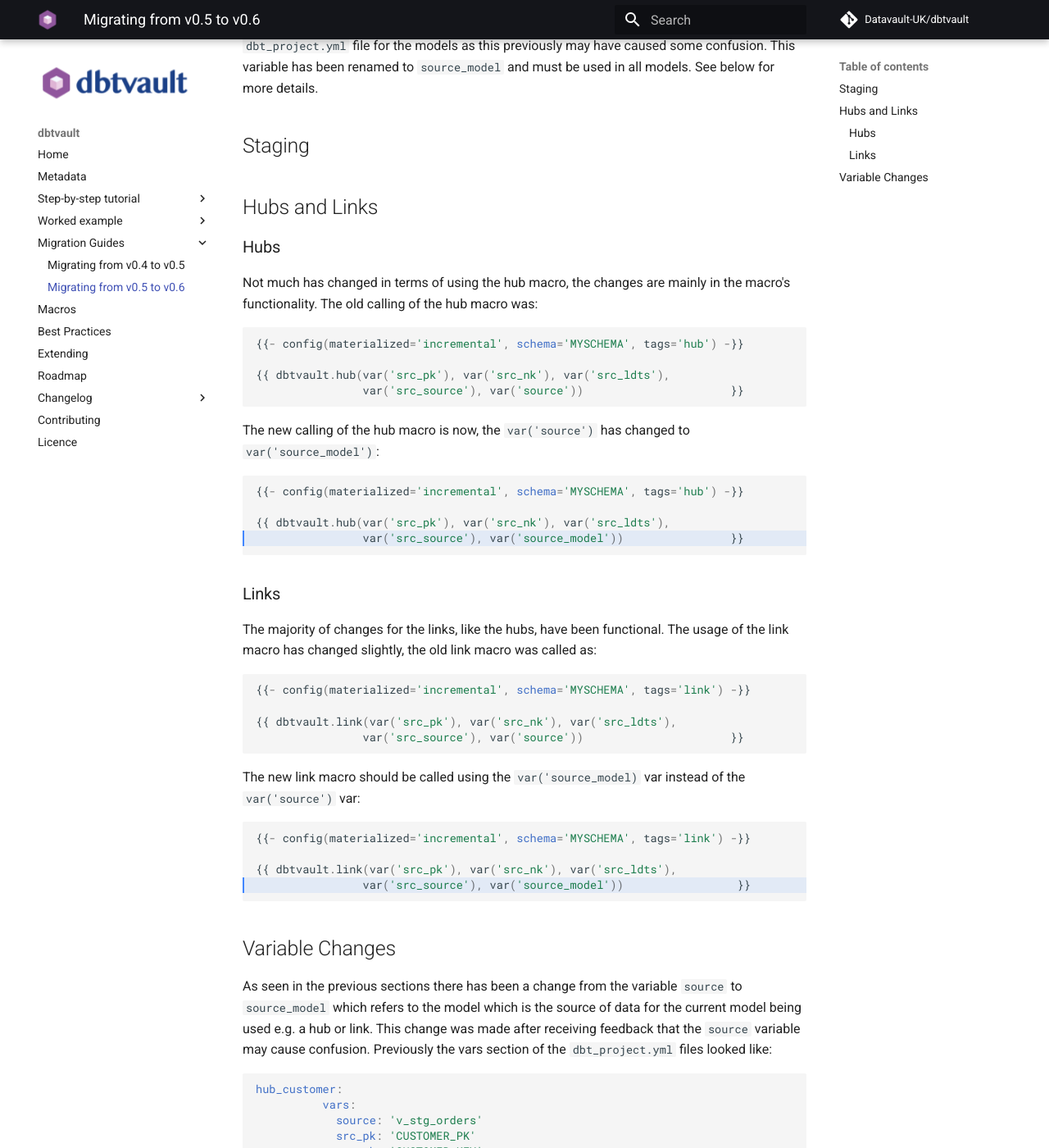
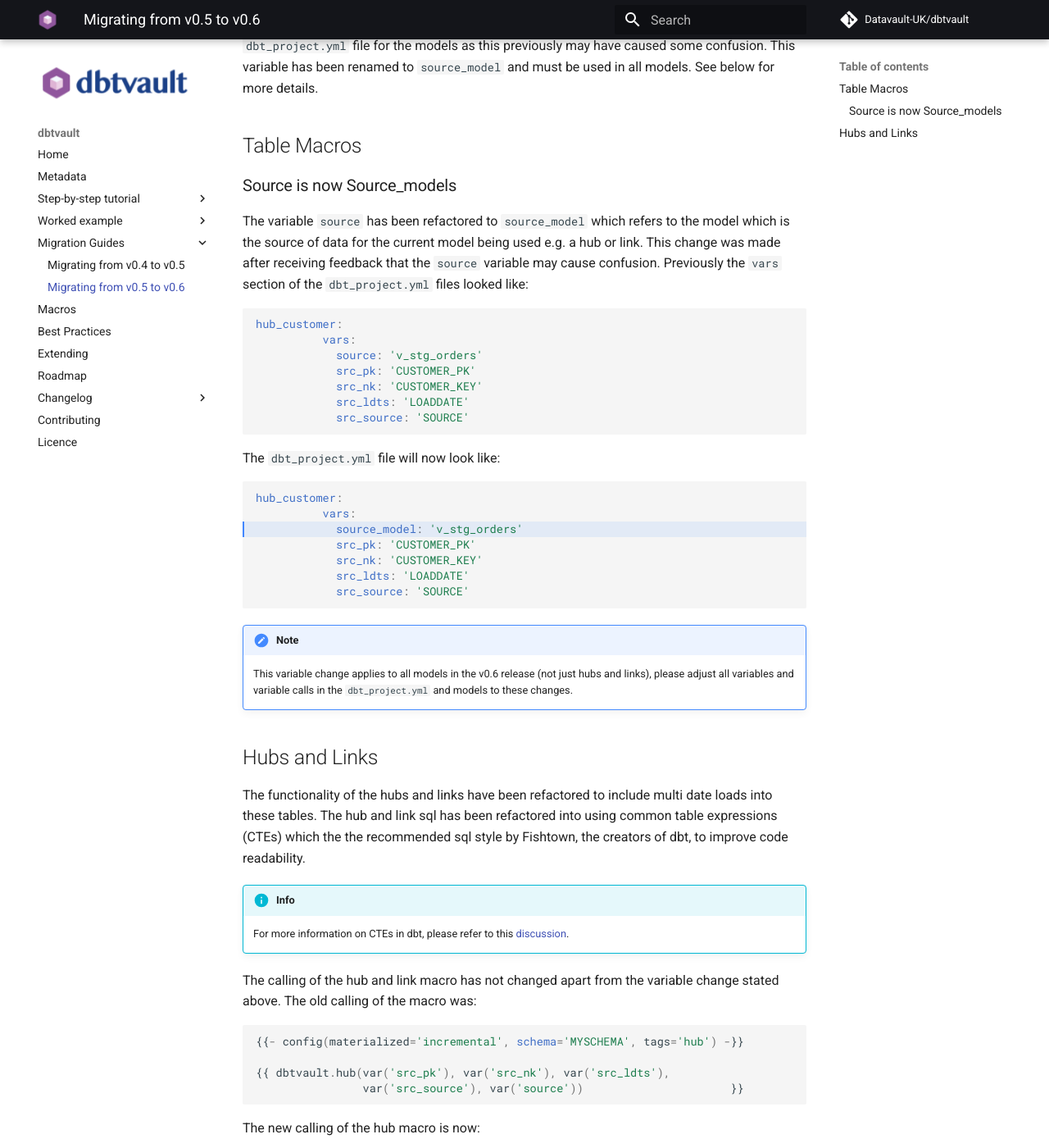
Before and after one commit to Datavault-UK/automate-dv-docs, an MkDocs documentation site: the page built from docs/migration_guides/migrating_v0.5_v0.6.md, in a window 1280 px wide and 1400 px high, scrolled down 213 px. Shown: the whole window at 82% size. Built offline with MkDocs 1.6.1 and Material for MkDocs 9.7.7, drawn with Linux system fonts in a browser that asks for light colours; comment, search, counter and statistics services are not loaded; some of the changed text lies outside the part shown.

Commit message:
Updated migration docs and layout.
Changed the layout of the migration docs and added some more info regarding the CTEs and the sql refactoring.

````diff
--- a/docs/migration_guides/migrating_v0.5_v0.6.md
+++ b/docs/migration_guides/migrating_v0.5_v0.6.md
@@ -6,55 +6,13 @@ included the functionality of multi date loading. How you stage the your data ha
 ```dbt_project.yml``` file for the models as this previously may have caused some confusion.
 This variable has been renamed to ```source_model``` and must be used in all models. See below for more details.
 
-## Staging
+## Table Macros
 
-## Hubs and Links
+### Source is now Source_models
 
-### Hubs
-
-Not much has changed in terms of using the hub macro, the changes are mainly in the macro's functionality. The old
-calling of the hub macro was:
-
-```sql
-{{- config(materialized='incremental', schema='MYSCHEMA', tags='hub') -}}
-
-{{ dbtvault.hub(var('src_pk'), var('src_nk'), var('src_ldts'),
-                var('src_source'), var('source'))                      }}
-```
-The new calling of the hub macro is now, the ```var('source')``` has changed to ```var('source_model')```:
-```sql hl_lines="4"
-{{- config(materialized='incremental', schema='MYSCHEMA', tags='hub') -}}
-
-{{ dbtvault.hub(var('src_pk'), var('src_nk'), var('src_ldts'),
-                var('src_source'), var('source_model'))                }}
-```
-
-### Links
-
-The majority of changes for the links, like the hubs, have been functional. The usage of the link macro has changed
-slightly, the old link macro was called as:
-
-```sql
-{{- config(materialized='incremental', schema='MYSCHEMA', tags='link') -}}
-
-{{ dbtvault.link(var('src_pk'), var('src_nk'), var('src_ldts'),
-                var('src_source'), var('source'))                      }}
-```
-
-The new link macro should be called using the ```var('source_model)``` var instead of the ```var('source')``` var:
-
-```sql hl_lines="4"
-{{- config(materialized='incremental', schema='MYSCHEMA', tags='link') -}}
-
-{{ dbtvault.link(var('src_pk'), var('src_nk'), var('src_ldts'),
-                var('src_source'), var('source_model'))                 }}
-```
-
-## Variable Changes
-
-As seen in the previous sections there has been a change from the variable ```source``` to ```source_model``` which
+The variable ```source``` has been refactored to ```source_model``` which
 refers to the model which is the source of data for the current model being used e.g. a hub or link. This change was
-made after receiving feedback that the ```source``` variable may cause confusion. Previously the vars section of the
+made after receiving feedback that the ```source``` variable may cause confusion. Previously the ```vars``` section of the
 ```dbt_project.yml``` files looked like:
 
 ```yaml
@@ -82,3 +40,51 @@ hub_customer:
 !!! note
     This variable change applies to all models in the v0.6 release (not just hubs and links), please adjust all
     variables and variable calls in the ```dbt_project.yml``` and models to these changes.
+
+## Hubs and Links
+
+The functionality of the hubs and links have been refactored to include multi date loads into these tables. The hub and
+link sql has been refactored into using common table expressions (CTEs) which the the recommended sql style by Fishtown,
+the creators of dbt, to improve code readability.
+
+!!! info
+    For more information on CTEs in dbt, please refer to this
+    [discussion](https://discourse.getdbt.com/t/why-the-fishtown-sql-style-guide-uses-so-many-ctes/1091).
+
+The calling of the hub and link macro has not changed apart from the variable change stated above.
+The old calling of the macro was:
+
+```sql
+{{- config(materialized='incremental', schema='MYSCHEMA', tags='hub') -}}
+
+{{ dbtvault.hub(var('src_pk'), var('src_nk'), var('src_ldts'),
+                var('src_source'), var('source'))                      }}
+```
+
+The new calling of the hub macro is now:
+
+```sql hl_lines="4"
+{{- config(materialized='incremental', schema='MYSCHEMA', tags='hub') -}}
+
+{{ dbtvault.hub(var('src_pk'), var('src_nk'), var('src_ldts'),
+                var('src_source'), var('source_model'))                }}
+```
+
+The majority of changes for the links, like the hubs, have been functional. The usage of the link macro has changed
+slightly, the old link macro was called as:
+
+```sql
+{{- config(materialized='incremental', schema='MYSCHEMA', tags='link') -}}
+
+{{ dbtvault.link(var('src_pk'), var('src_nk'), var('src_ldts'),
+                var('src_source'), var('source'))                      }}
+```
+
+The new link macro should be called using the ```var('source_model)``` var instead of the ```var('source')``` var:
+
+```sql hl_lines="4"
+{{- config(materialized='incremental', schema='MYSCHEMA', tags='link') -}}
+
+{{ dbtvault.link(var('src_pk'), var('src_nk'), var('src_ldts'),
+                var('src_source'), var('source_model'))                 }}
+```
````
